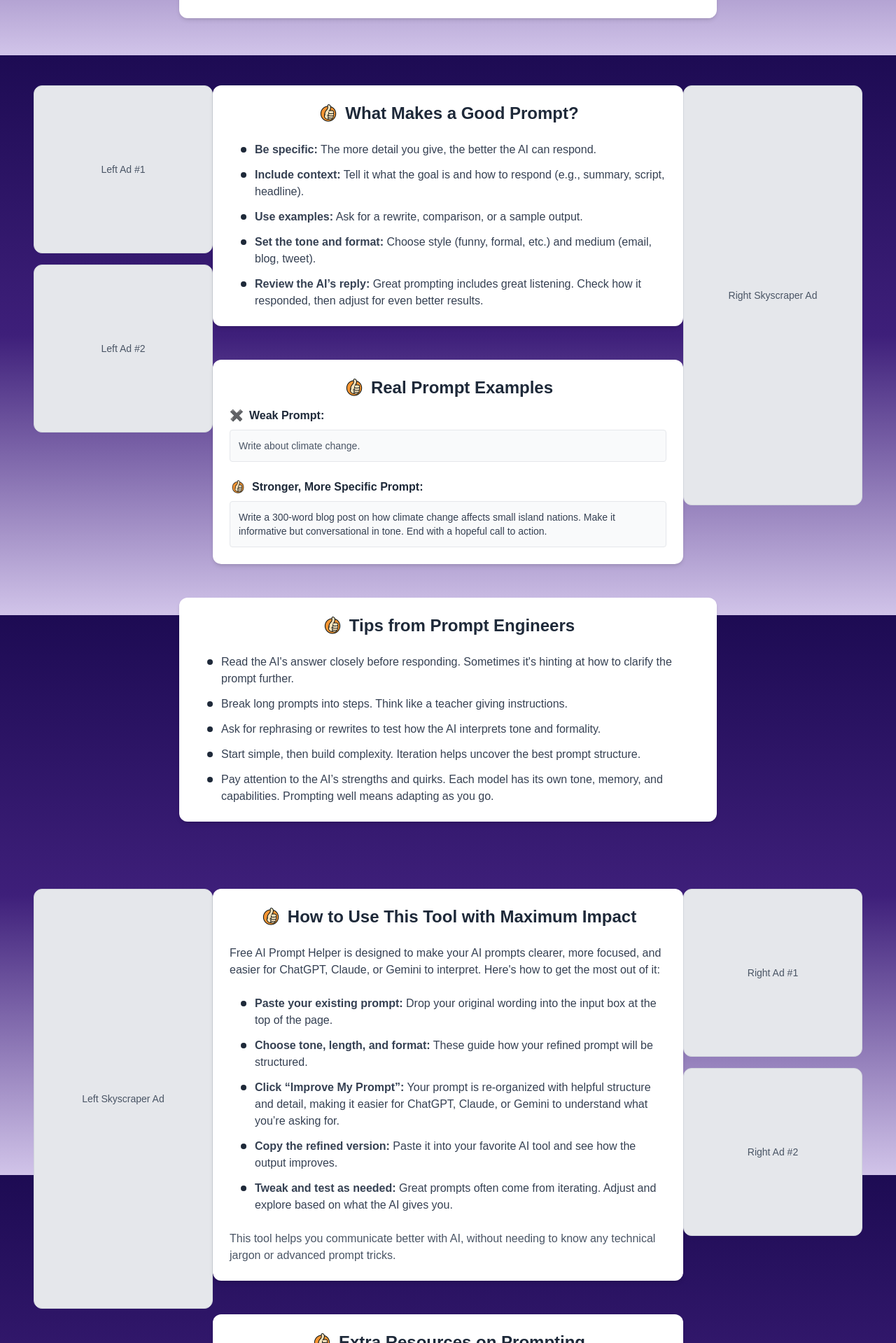
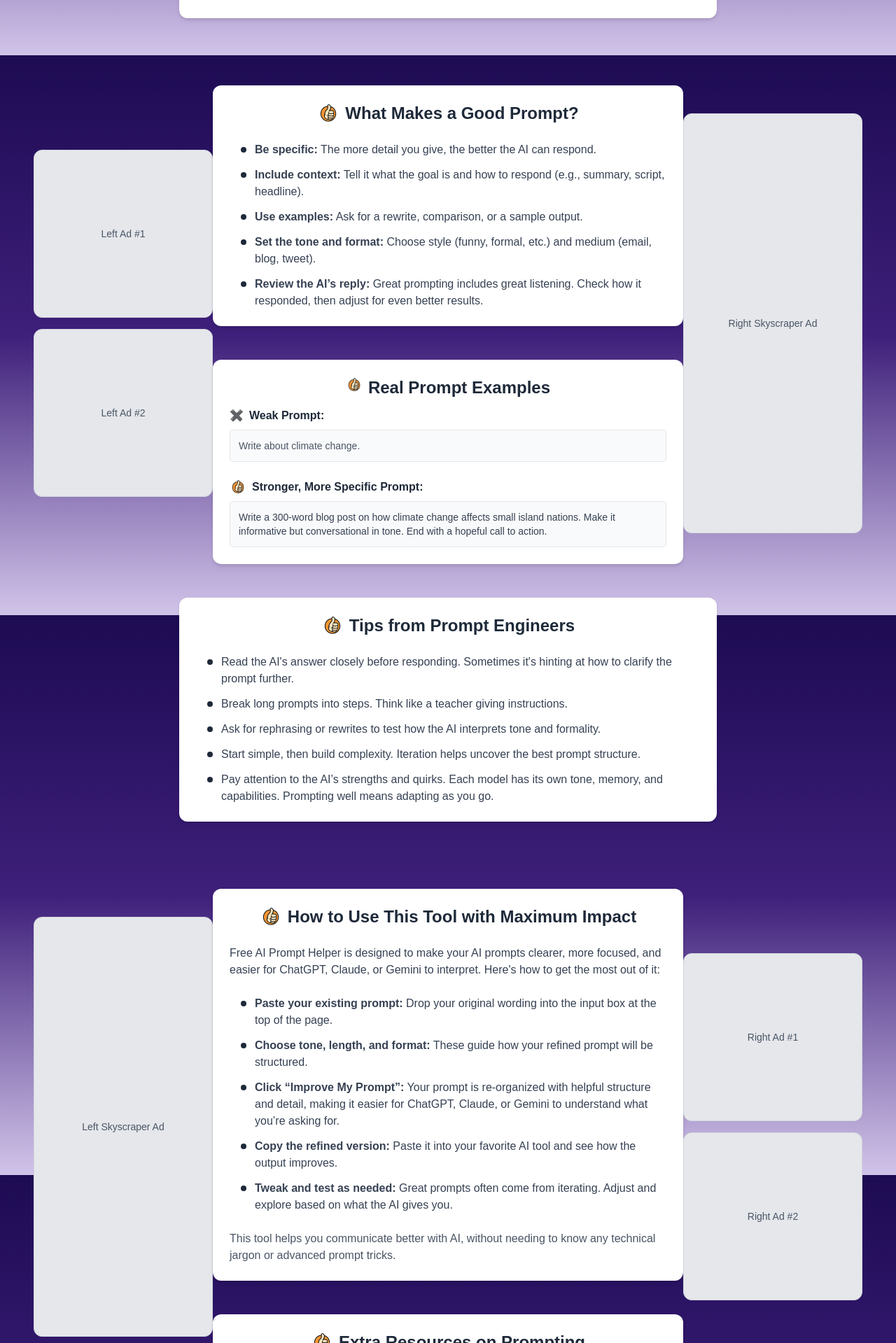
Before and after one commit to gkgkgk8020/free-ai-prompt-helper, a Next.js app: page /prompt-help in a window 1280 px wide. Shown: the part 721-2640 px from the top of the page at 70% size. Built offline with nearby package versions, Linux system fonts and the light colour scheme.

Commit message:
Fix mobile visibility and layout for ad-wrapped sections

```diff
--- a/app/page.tsx
+++ b/app/page.tsx
@@ -381,21 +381,25 @@ const finalOutput =
 </div>
 
 
-{/* === Section 2: All Things AI with Perfectly Centered & Aligned Side Ads === */}
-<div className="hidden lg:flex w-full justify-between items-center mt-12 px-8">
+{/* === Section 2: All Things AI with Ads === */}
+<div className="flex flex-col lg:flex-row w-full justify-center items-start mt-12 px-4 sm:px-6 md:px-8">
 
-  {/* Left Column: Centered Ads in Left Third (Now Aligned Height with Right Ad) */}
-  <div className="flex flex-col items-center w-1/4">
-    <div className="w-64 h-60 mb-4 bg-gray-200 border border-gray-300 rounded-xl flex items-center justify-center text-gray-600 text-sm">
+  {/* Left Ad: Hidden on Mobile, Vertically Centered */}
+<div className="hidden lg:flex flex-col items-center w-1/4">
+  <div className="flex flex-col justify-center min-h-[680px] space-y-4">
+    <div className="w-64 h-60 bg-gray-200 border border-gray-300 rounded-xl flex items-center justify-center text-gray-600 text-sm">
       Left Ad #1
     </div>
     <div className="w-64 h-60 bg-gray-200 border border-gray-300 rounded-xl flex items-center justify-center text-gray-600 text-sm">
       Left Ad #2
     </div>
   </div>
+</div>
 
-  {/* Center Column: AI Tools Content */}
-  <div className="w-full max-w-xl bg-white p-8 rounded-xl shadow-md text-sm">
+  {/* Center Content: Always Visible */}
+  <div className="w-full lg:max-w-xl bg-white p-6 sm:p-8 rounded-xl shadow-md text-sm">
+    {/* ... (All Things AI title, grid, affiliate cards, etc.) */}
+
 
     {/* === Section Title & Subheadings === */}
     <div className="text-center mb-6">
@@ -558,16 +562,15 @@ const finalOutput =
 
   </div>
 
-  {/* Right Column: Skyscraper Ad, Centered and Height-Aligned */}
-  <div className="flex flex-col items-center w-1/4">
+  {/* Right Ad: Hidden on Mobile, Vertically Centered */}
+<div className="hidden lg:flex flex-col items-center w-1/4">
+  <div className="flex flex-col justify-center min-h-[680px]">
     <div className="w-64 h-[600px] bg-gray-200 border border-gray-300 rounded-xl flex items-center justify-center text-gray-600 text-sm">
       Right Skyscraper Ad
     </div>
   </div>
-
 </div>
-
-
+</div>
 
 {/* === Premium Model – We're Exploring the Idea === */}
 <div className="mt-12 w-full max-w-xl bg-white border border-gray-200 p-6 rounded-xl shadow-md space-y-6">
@@ -621,9 +624,10 @@ const finalOutput =
 
 
 {/* === Section 4: FAQ with Framed Card and Mirrored Side Ads === */}
-<div className="hidden lg:flex w-full justify-center items-start gap-8 mt-12 px-8">
-  {/* Left Column: Skyscraper Ad (centered) */}
-  <div className="flex flex-col items-center w-1/4">
+<div className="flex flex-col lg:flex-row w-full justify-center items-start gap-8 mt-12 px-4 sm:px-6 md:px-8">
+
+{/* Left Column: Skyscraper Ad (centered) */}
+<div className="hidden lg:flex flex-col items-center w-1/4">
     <div className="flex flex-col justify-center h-full min-h-[680px]">
       <div className="w-64 h-[600px] bg-gray-200 border border-gray-300 rounded-xl flex items-center justify-center text-gray-600 text-sm">
         Left Skyscraper Ad
@@ -797,7 +801,8 @@ const finalOutput =
 </div>
 
  {/* Right Column: Two 300px-Tall Ads (centered) */}
-  <div className="flex flex-col items-center w-1/4">
+  <div className="hidden lg:flex flex-col items-center w-1/4">
+
     <div className="flex flex-col justify-center min-h-[680px] space-y-4">
       <div className="w-64 h-60 bg-gray-200 border border-gray-300 rounded-xl flex items-center justify-center text-gray-600 text-sm">
         Right Ad #1
--- a/app/prompt-help/page.tsx
+++ b/app/prompt-help/page.tsx
@@ -72,9 +72,11 @@ export default function PromptHelp() {
 
 
 {/* === Ad-Wrapped Section 2 & 3 Block === */}
-<div className="hidden lg:flex w-full justify-between items-start mt-12 px-8">
-  {/* Left Column: Two Ad Blocks */}
-  <div className="flex flex-col items-center w-1/4 space-y-4">
+<div className="flex flex-col lg:flex-row w-full justify-center items-start mt-12 px-4 sm:px-6 md:px-8">
+
+  {/* Left Column: Hidden on Mobile, Vertically Centered */}
+  <div className="hidden lg:flex flex-col items-center w-1/4">
+    <div className="flex flex-col justify-center min-h-[680px] space-y-4">
       <div className="w-64 h-60 bg-gray-200 border border-gray-300 rounded-xl flex items-center justify-center text-gray-600 text-sm">
         Left Ad #1
       </div>
@@ -82,9 +84,11 @@ export default function PromptHelp() {
         Left Ad #2
       </div>
     </div>
+  </div>
 
-  {/* Center Column: Content Sections */}
-  <div className="w-full max-w-3xl space-y-12">
+  {/* Center Column: Sections 2 & 3 */}
+  <div className="w-full lg:max-w-3xl space-y-12">
+
     {/* === Section 2: What Makes a Good Prompt? === */}
     <section className="bg-white rounded-xl shadow-md p-6">
       <h2 className="text-2xl font-semibold mb-6 text-center">
@@ -99,33 +103,23 @@ export default function PromptHelp() {
       <ul className="space-y-3 text-gray-700 pl-4">
         <li className="flex items-start">
           <div className="w-2 h-2 bg-gray-800 rounded-full mt-2 mr-3 flex-shrink-0"></div>
-          <span>
-            <strong>Be specific:</strong> The more detail you give, the better the AI can respond.
-          </span>
+          <span><strong>Be specific:</strong> The more detail you give, the better the AI can respond.</span>
         </li>
         <li className="flex items-start">
           <div className="w-2 h-2 bg-gray-800 rounded-full mt-2 mr-3 flex-shrink-0"></div>
-          <span>
-            <strong>Include context:</strong> Tell it what the goal is and how to respond (e.g., summary, script, headline).
-          </span>
+          <span><strong>Include context:</strong> Tell it what the goal is and how to respond (e.g., summary, script, headline).</span>
         </li>
         <li className="flex items-start">
           <div className="w-2 h-2 bg-gray-800 rounded-full mt-2 mr-3 flex-shrink-0"></div>
-          <span>
-            <strong>Use examples:</strong> Ask for a rewrite, comparison, or a sample output.
-          </span>
+          <span><strong>Use examples:</strong> Ask for a rewrite, comparison, or a sample output.</span>
         </li>
         <li className="flex items-start">
           <div className="w-2 h-2 bg-gray-800 rounded-full mt-2 mr-3 flex-shrink-0"></div>
-          <span>
-            <strong>Set the tone and format:</strong> Choose style (funny, formal, etc.) and medium (email, blog, tweet).
-          </span>
+          <span><strong>Set the tone and format:</strong> Choose style (funny, formal, etc.) and medium (email, blog, tweet).</span>
         </li>
         <li className="flex items-start">
           <div className="w-2 h-2 bg-gray-800 rounded-full mt-2 mr-3 flex-shrink-0"></div>
-          <span>
-            <strong>Review the AI’s reply:</strong> Great prompting includes great listening. Check how it responded, then adjust for even better results.
-          </span>
+          <span><strong>Review the AI’s reply:</strong> Great prompting includes great listening. Check how it responded, then adjust for even better results.</span>
         </li>
       </ul>
     </section>
@@ -136,7 +130,7 @@ export default function PromptHelp() {
         <img
           src="/logos/logo.png"
           alt="Thumbs Up Logo"
-      className="inline-block w-8 h-8 mr-2 align-top"
+          className="inline-block w-6 h-6 mr-2 align-top"
         />
         Real Prompt Examples
       </h2>
@@ -167,13 +161,14 @@ export default function PromptHelp() {
         </div>
       </div>
     </section>
-
   </div>
 
-  {/* Right Column: One Tall Ad */}
-  <div className="flex flex-col items-center w-1/4">
+  {/* Right Column: Hidden on Mobile, Vertically Centered */}
+  <div className="hidden lg:flex flex-col items-center w-1/4">
+    <div className="flex flex-col justify-center min-h-[680px]">
       <div className="w-64 h-[600px] bg-gray-200 border border-gray-300 rounded-xl flex items-center justify-center text-gray-600 text-sm">
         Right Skyscraper Ad
+      </div>
     </div>
   </div>
 </div>
@@ -227,16 +222,20 @@ export default function PromptHelp() {
 
 
 {/* === Ad-Wrapped Section 5 & 6 Block (Ad sides flipped) === */}
-<div className="hidden lg:flex w-full justify-between items-start mt-12 px-8">
-  {/* Left Column: One Tall Skyscraper Ad */}
-  <div className="flex flex-col items-center w-1/4">
+<div className="flex flex-col lg:flex-row w-full justify-center items-start mt-12 px-4 sm:px-6 md:px-8">
+
+  {/* Left Column: Hidden on Mobile, Vertically Centered */}
+  <div className="hidden lg:flex flex-col items-center w-1/4">
+    <div className="flex flex-col justify-center min-h-[680px]">
       <div className="w-64 h-[600px] bg-gray-200 border border-gray-300 rounded-xl flex items-center justify-center text-gray-600 text-sm">
         Left Skyscraper Ad
       </div>
     </div>
+  </div>
 
-  {/* Center Column: Content Sections */}
-  <div className="w-full max-w-3xl space-y-12">
+  {/* Center Column: Sections 5 & 6 */}
+  <div className="w-full lg:max-w-3xl space-y-12">
+
     {/* === Section 5: How to Use This Tool === */}
     <section className="bg-white rounded-xl shadow-md p-6">
       <h2 className="text-2xl font-semibold mb-6 text-center">
@@ -251,6 +250,7 @@ export default function PromptHelp() {
       <p className="text-gray-700 mb-6">
         Free AI Prompt Helper is designed to make your AI prompts clearer, more focused, and easier for ChatGPT, Claude, or Gemini to interpret. Here's how to get the most out of it:
       </p>
+
       <ul className="space-y-3 text-gray-700 pl-4">
         <li className="flex items-start">
           <div className="w-2 h-2 bg-gray-800 rounded-full mt-2 mr-3 flex-shrink-0"></div>
@@ -273,6 +273,7 @@ export default function PromptHelp() {
           <span><strong>Tweak and test as needed:</strong> Great prompts often come from iterating. Adjust and explore based on what the AI gives you.</span>
         </li>
       </ul>
+
       <p className="text-gray-600 mt-6">
         This tool helps you communicate better with AI, without needing to know any technical jargon or advanced prompt tricks.
       </p>
@@ -326,14 +327,15 @@ export default function PromptHelp() {
     </section>
   </div>
 
-
-  {/* Right Column: Two 300px-Tall Ads */}
-  <div className="flex flex-col items-center w-1/4 space-y-4">
+  {/* Right Column: Hidden on Mobile, Vertically Centered */}
+  <div className="hidden lg:flex flex-col items-center w-1/4">
+    <div className="flex flex-col justify-center min-h-[680px] space-y-4">
       <div className="w-64 h-60 bg-gray-200 border border-gray-300 rounded-xl flex items-center justify-center text-gray-600 text-sm">
         Right Ad #1
       </div>
       <div className="w-64 h-60 bg-gray-200 border border-gray-300 rounded-xl flex items-center justify-center text-gray-600 text-sm">
         Right Ad #2
+      </div>
     </div>
   </div>
 </div>
```
Lines whose indentation alone changed are shown as unchanged.
